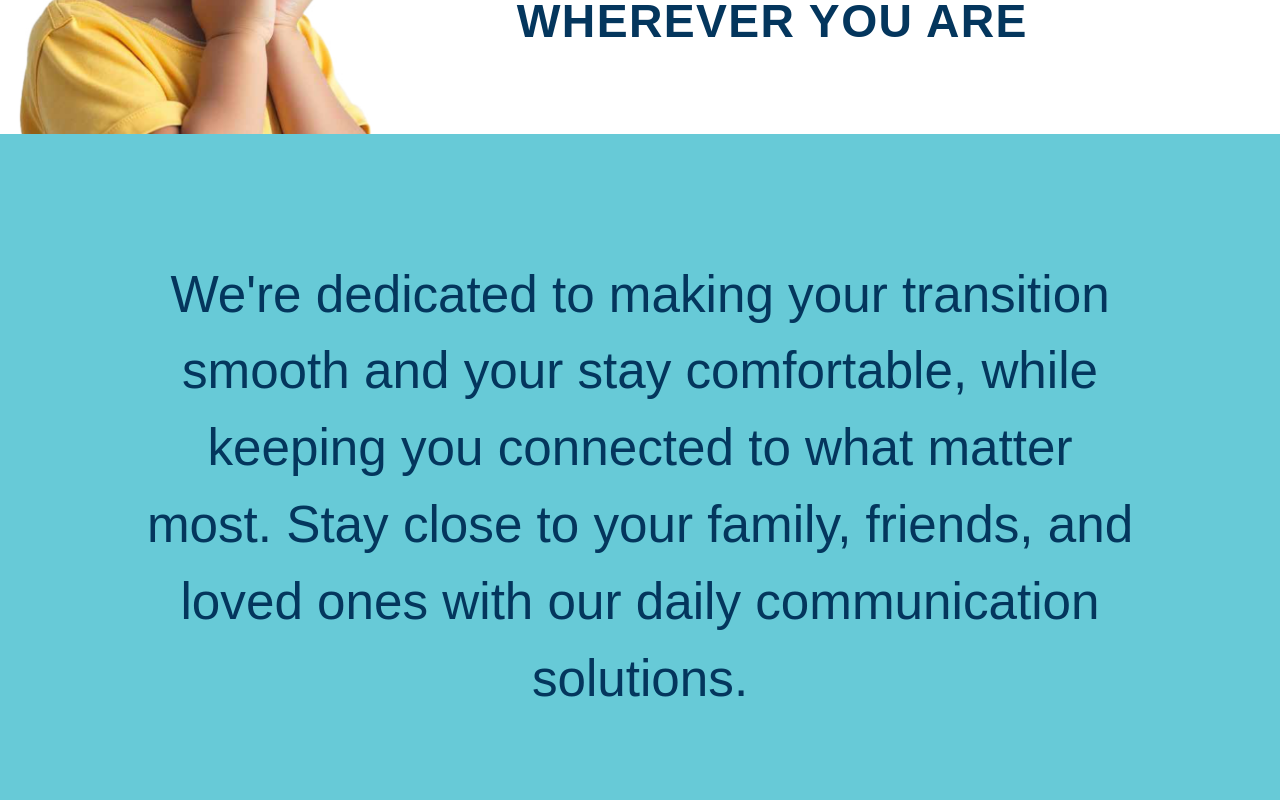
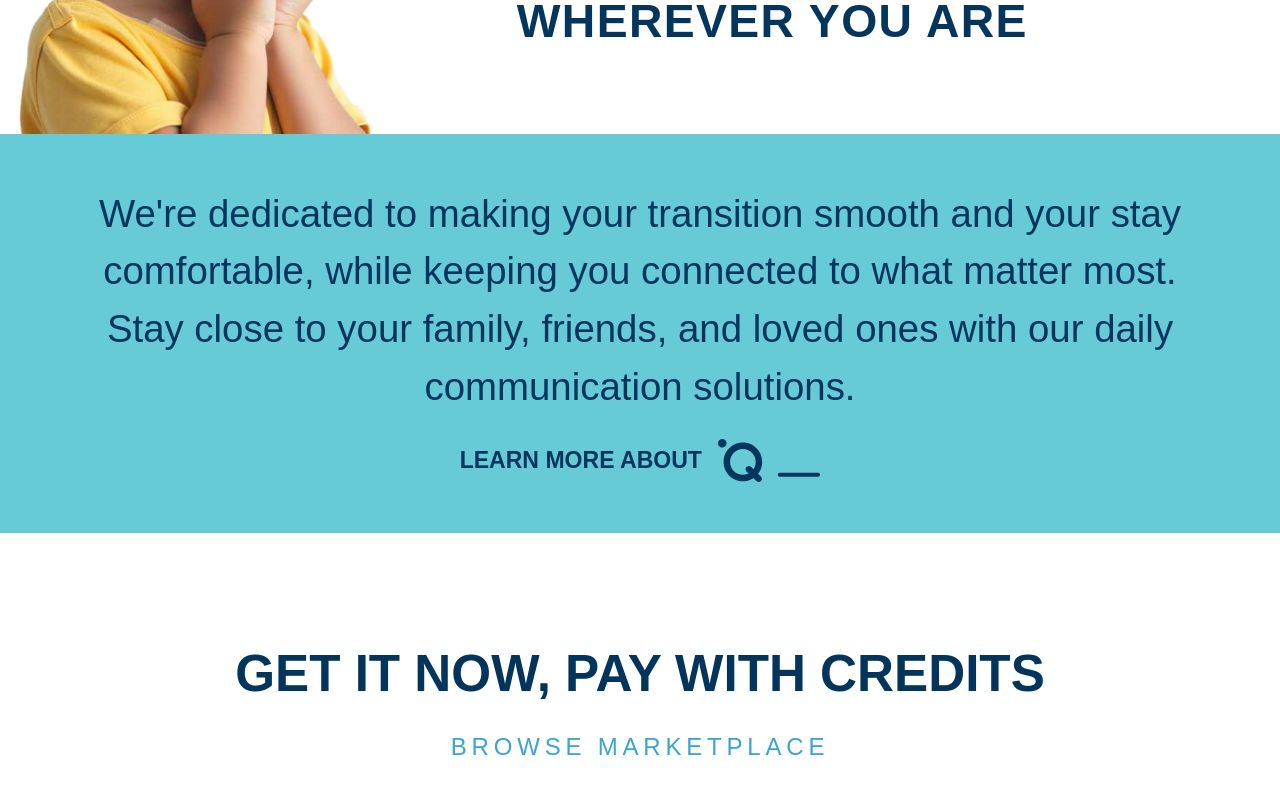
Before and after one commit to Vahan-23/QMobile, a React (Create React App) app: page / in a window 1280 px wide. Shown: the part 1000-1800 px from the top of the page. Built offline with nearby package versions, Linux system fonts and the light colour scheme.

Commit message:
fix text size

```diff
--- a/src/components/Homepage/Homepage.jsx
+++ b/src/components/Homepage/Homepage.jsx
@@ -208,7 +208,7 @@ const Homepage = () => {
               paddingRight: isRTL ? 0 : 'clamp(8px, 3vw, 80px)',
               paddingLeft: isRTL ? 'clamp(8px, 3vw, 80px)' : 'clamp(181px, 32vw, 283px)',
               gap: '0.2rem',
-              paddingTop: 'clamp(126px, -268.459px + 38.9608vw, 360px)'
+              paddingTop: 'clamp(117px, -268.459px + 38.9608vw, 360px)'
             }}
           >
             <div>
@@ -293,7 +293,7 @@ const Homepage = () => {
       <section
         className="w-full text-[#04365d]"
         style={{
-          padding: 'clamp(70px, 4vw, 150px) clamp(24px, 7vw, 90px)',
+          padding: 'clamp(30px, 4vw, 150px) clamp(24px, 7vw, 90px)',
           background: '#67cad7'
         }}
       >
@@ -303,9 +303,9 @@ const Homepage = () => {
         >
           <p
             style={{
-              fontSize: 'clamp(3.2rem, 2vw, 5.3rem)',
+              fontSize: 'clamp(21px, 3vw, 54px)',
               whiteSpace: 'pre-line',
-              padding: 'clamp(53px, 7vw, 20px)',
+              padding: 0,
               direction: 'ltr',
               textAlign: 'center'
             }}
@@ -321,7 +321,7 @@ const Homepage = () => {
           >
             <span
               style={{
-                fontSize: '40px'
+                fontSize: 'clamp(15px, 1.8vw, 40px)'
               }}
             >
               {t.homeSupportLearnMore}
```
